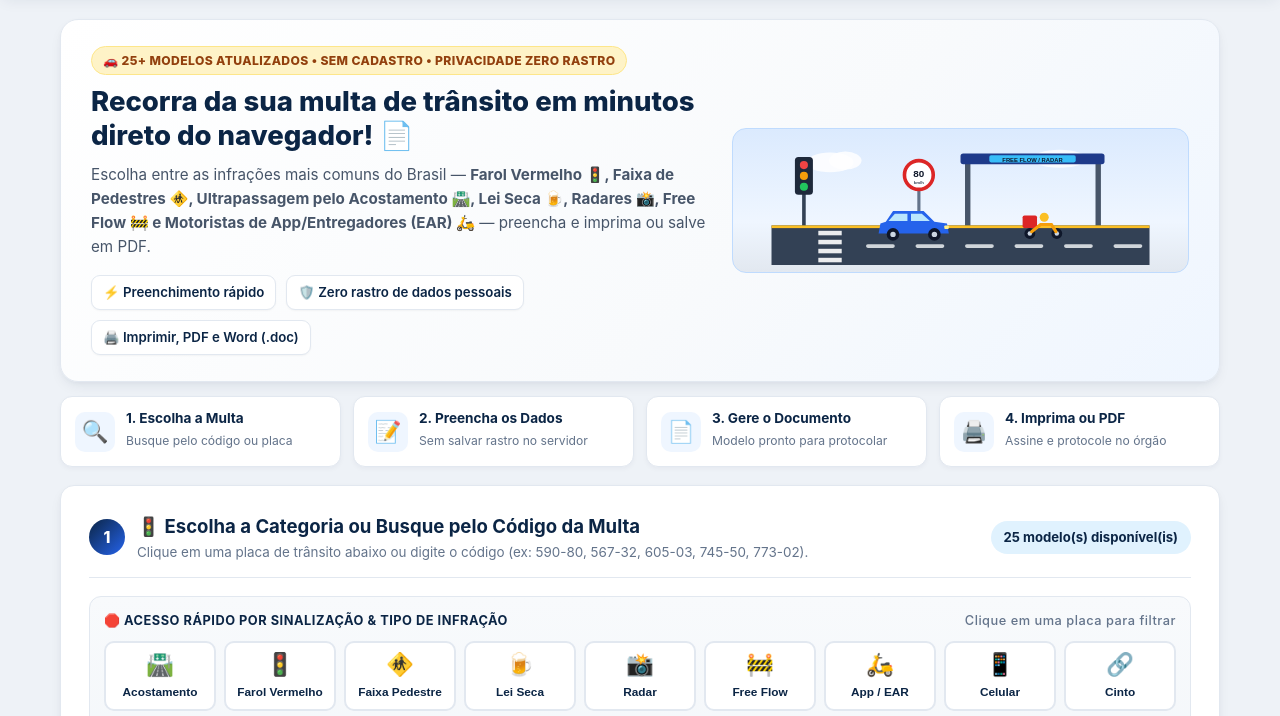
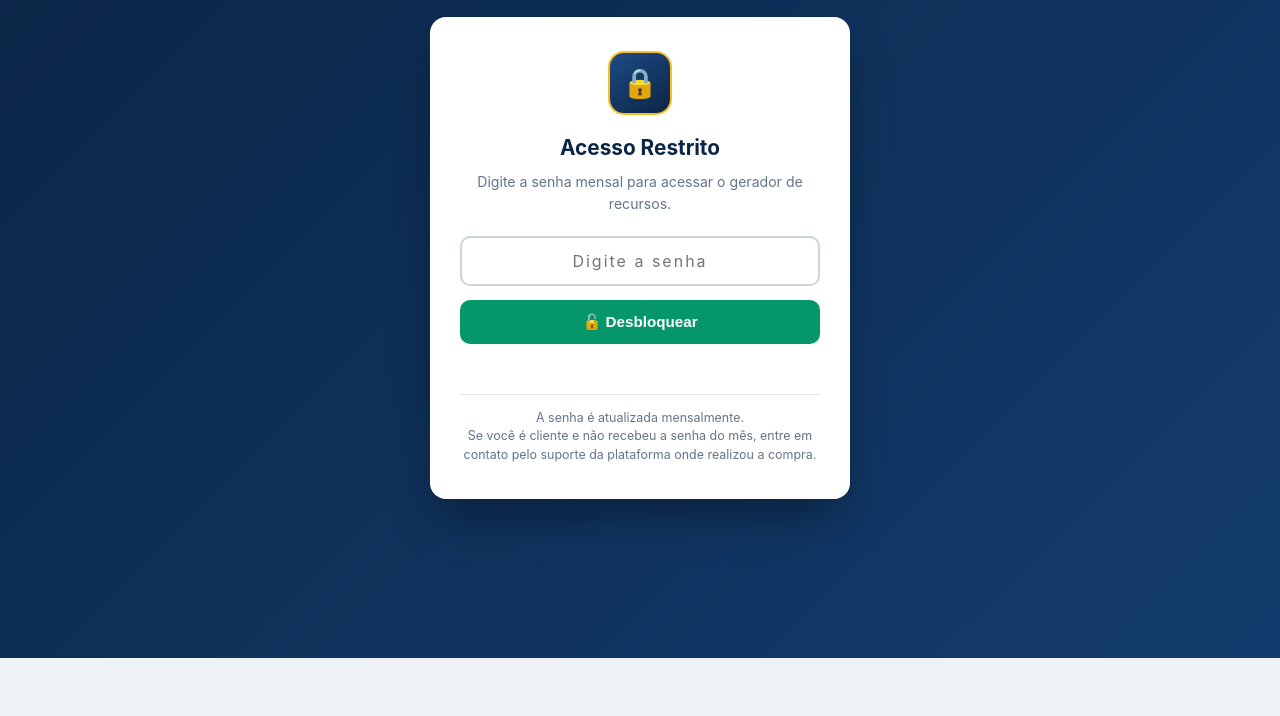
Before and after one commit to Cacildovaldo/crashgame, a plain HTML site: page index.html in a window 1280 px wide. Shown: the part 142-858 px from the top of the page. After the commit the page ends 800 px from the top, so only its background shows below. Drawn offline with Linux system fonts and the light colour scheme.

Commit message:
index.html

```diff
--- a/index.html
+++ b/index.html
@@ -50,6 +50,96 @@
       -webkit-font-smoothing: antialiased;
     }
 
+    /* ===== TELA DE BLOQUEIO ===== */
+    #lockScreen {
+      position: fixed;
+      inset: 0;
+      background: linear-gradient(135deg, #0b2545 0%, #133c6e 100%);
+      display: flex;
+      align-items: center;
+      justify-content: center;
+      padding: 20px;
+      z-index: 9999;
+    }
+    #lockScreen.hidden { display: none !important; }
+
+    .lock-card {
+      background: #ffffff;
+      border-radius: 16px;
+      padding: 34px 30px;
+      max-width: 420px;
+      width: 100%;
+      box-shadow: 0 25px 50px -12px rgba(0, 0, 0, 0.4);
+      text-align: center;
+    }
+    .lock-icon {
+      width: 64px;
+      height: 64px;
+      margin: 0 auto 16px;
+      background: linear-gradient(145deg, #1e4b85, #0b2545);
+      border: 2px solid #fbbf24;
+      border-radius: 16px;
+      display: flex;
+      align-items: center;
+      justify-content: center;
+      font-size: 1.8rem;
+    }
+    .lock-card h2 {
+      color: var(--primary);
+      font-size: 1.3rem;
+      margin-bottom: 6px;
+    }
+    .lock-card p {
+      color: var(--muted);
+      font-size: 0.88rem;
+      margin-bottom: 20px;
+    }
+    .lock-card input[type="password"] {
+      width: 100%;
+      padding: 13px 15px;
+      border: 2px solid var(--border);
+      border-radius: 10px;
+      font-size: 1rem;
+      text-align: center;
+      letter-spacing: 2px;
+      margin-bottom: 14px;
+      font-family: inherit;
+    }
+    .lock-card input[type="password"]:focus {
+      outline: none;
+      border-color: var(--blue);
+      box-shadow: 0 0 0 3px rgba(37, 99, 235, 0.15);
+    }
+    .lock-card button {
+      width: 100%;
+      padding: 13px;
+      background: var(--accent);
+      color: #ffffff;
+      border: none;
+      border-radius: 10px;
+      font-size: 0.95rem;
+      font-weight: 700;
+      cursor: pointer;
+      transition: background 0.2s;
+    }
+    .lock-card button:hover { background: var(--accent-hover); }
+    .lock-error {
+      color: var(--danger);
+      font-size: 0.85rem;
+      font-weight: 600;
+      margin-top: 12px;
+      min-height: 20px;
+    }
+    .lock-hint {
+      margin-top: 18px;
+      padding-top: 14px;
+      border-top: 1px solid var(--border-light);
+      font-size: 0.78rem;
+      color: var(--muted);
+      line-height: 1.5;
+    }
+    /* ============================== */
+
     .road-hazard-strip {
       height: 6px;
       background: repeating-linear-gradient(
@@ -614,12 +704,12 @@
       @page { size: A4 portrait; margin: 2cm 2cm 2cm 2.5cm; }
       body { background: #ffffff !important; }
 
-      /* Esconde TUDO que não é o documento */
       .road-hazard-strip,
       .legal-top-bar,
       header,
       .hero,
       .how-strip,
+      #lockScreen,
       #step-1,
       #step-2,
       .step-header,
@@ -630,7 +720,6 @@
         display: none !important;
       }
 
-      /* O container vira apenas um wrapper neutro */
       .container {
         margin: 0 !important;
         padding: 0 !important;
@@ -639,7 +728,6 @@
         max-width: 100% !important;
       }
 
-      /* O step-4 vira a página inteira, sem card */
       #step-4 {
         display: block !important;
         margin: 0 !important;
@@ -650,7 +738,6 @@
         border-radius: 0 !important;
       }
 
-      /* Remove o fundo cinza do wrapper do papel */
       .paper-wrapper {
         margin: 0 !important;
         padding: 0 !important;
@@ -661,7 +748,6 @@
         overflow: visible !important;
       }
 
-      /* O documento ocupa a folha, sem sombra e sem padding extra */
       .a4-document {
         box-shadow: none !important;
         padding: 0 !important;
@@ -674,6 +760,25 @@
   </style>
 </head>
 <body>
+
+  <!-- ===== TELA DE BLOQUEIO (senha) ===== -->
+  <div id="lockScreen">
+    <div class="lock-card">
+      <div class="lock-icon">🔒</div>
+      <h2>Acesso Restrito</h2>
+      <p>Digite a senha mensal para acessar o gerador de recursos.</p>
+      <input type="password" id="lockPassword" placeholder="Digite a senha" autocomplete="off" onkeypress="if(event.key==='Enter') tryUnlock()" />
+      <button type="button" onclick="tryUnlock()">🔓 Desbloquear</button>
+      <div id="lockError" class="lock-error"></div>
+      <div class="lock-hint">
+        A senha é atualizada mensalmente.<br/>
+        Se você é cliente e não recebeu a senha do mês, entre em contato pelo suporte da plataforma onde realizou a compra.
+      </div>
+    </div>
+  </div>
+  <!-- ==================================== -->
+
+  <div id="siteContent" class="hidden">
 
     <div class="road-hazard-strip"></div>
 
@@ -1072,7 +1177,40 @@
       </div>
     </div>
 
+  </div>
+
   <script>
+    // ============================================================
+    // 0. PROTEÇÃO POR SENHA (troque a senha todo mês)
+    // ============================================================
+    const SENHA_ATUAL = "AUTORECURSO2026"; // <-- TROQUE ESTA SENHA MENSALMENTE
+
+    function tryUnlock() {
+      const input = document.getElementById('lockPassword');
+      const error = document.getElementById('lockError');
+      const valor = input.value.trim();
+
+      if (valor === SENHA_ATUAL) {
+        sessionStorage.setItem('autorecurso_ok', '1');
+        mostrarSite();
+      } else {
+        error.textContent = '❌ Senha incorreta. Verifique a senha do mês e tente novamente.';
+        input.value = '';
+        input.focus();
+      }
+    }
+
+    function mostrarSite() {
+      document.getElementById('lockScreen').classList.add('hidden');
+      document.getElementById('siteContent').classList.remove('hidden');
+    }
+
+    function verificarSessao() {
+      if (sessionStorage.getItem('autorecurso_ok') === '1') {
+        mostrarSite();
+      }
+    }
+
     // ============================================================
     // 1. CATÁLOGO DE MODELOS (25 modelos)
     // ============================================================
@@ -1455,9 +1593,15 @@
     // 12. INICIALIZAÇÃO
     // ============================================================
     document.addEventListener('DOMContentLoaded', () => {
+      verificarSessao();
       renderSigns();
       renderFilterPills();
       renderTemplates();
+
+      // Se a sessão já estiver válida, foca direto no conteúdo
+      if (sessionStorage.getItem('autorecurso_ok') === '1') {
+        setTimeout(() => document.getElementById('lockPassword').blur(), 100);
+      }
     });
   </script>
 </body>
```
Lines whose indentation alone changed are shown as unchanged.
